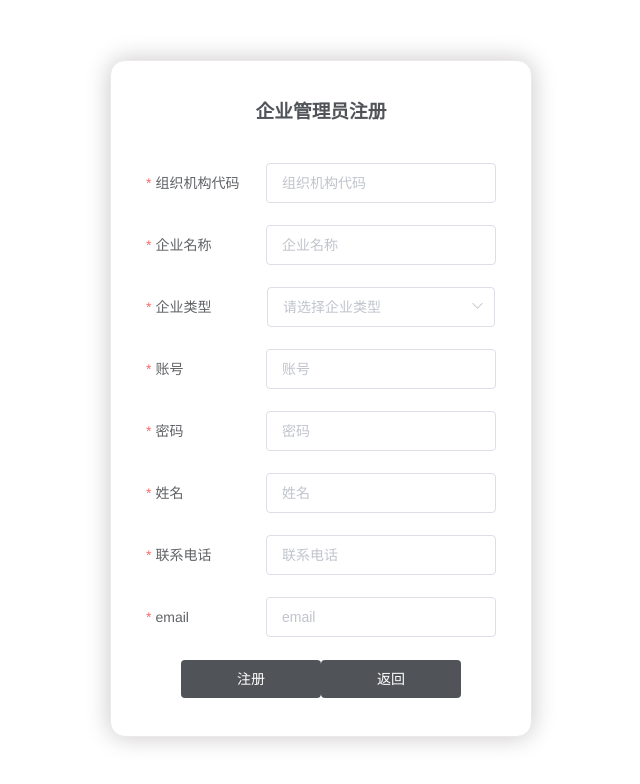
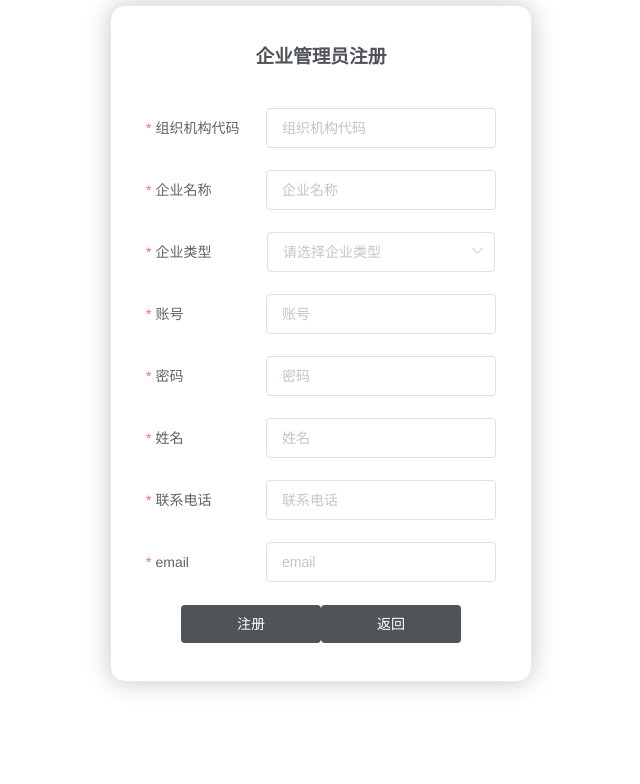
Before and after one commit to qiuyu-dev/alpha_vue, a Vue app: page /registerEnterprise in a window 1280 px wide. Shown: the top 784 px of the page, without its empty margins (319-959 px from the left). Built offline with nearby package versions, Linux system fonts and the light colour scheme.

Commit message:
modify app.vue

```diff
--- a/src/App.vue
+++ b/src/App.vue
@@ -18,6 +18,6 @@ export default {
   -moz-osx-font-smoothing: grayscale;
   text-align: center;
   color: #2c3e50;
-  margin-top: 60px;
+  margin-top: 5px;
 }
 </style>
```
